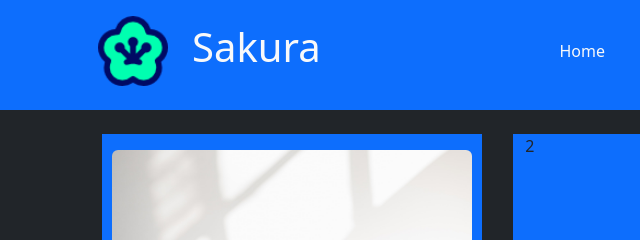
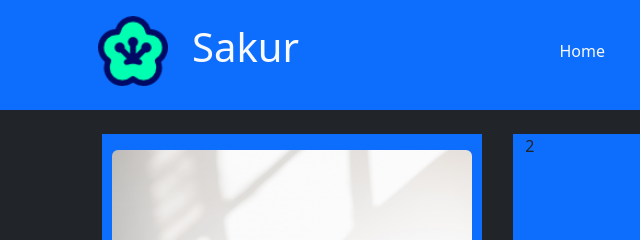
Before and after one commit to badnaim/leap2022, a plain HTML site: page day4/bootstrap-exercise/index.html in a window 1280 px wide. Shown: the top 240 px of the page, 0-640 px from the left. Drawn offline with nearby package versions, Linux system fonts and the light colour scheme.

Commit message:
turshij uzew

```diff
--- a/day4/bootstrap-exercise/index.html
+++ b/day4/bootstrap-exercise/index.html
@@ -15,7 +15,7 @@
                 <div>
                     <img src="./sakura.png" width="70px" height="70px">
                 </div>
-                <h1>Sakura</h1>
+                <h1>Sakur</h1>
             </div>
             <div class="col-5 d-flex justify-content-center">
                 <ul class="m-0 d-none list-unstyled align-items-center gap-5 d-md-flex">
```
